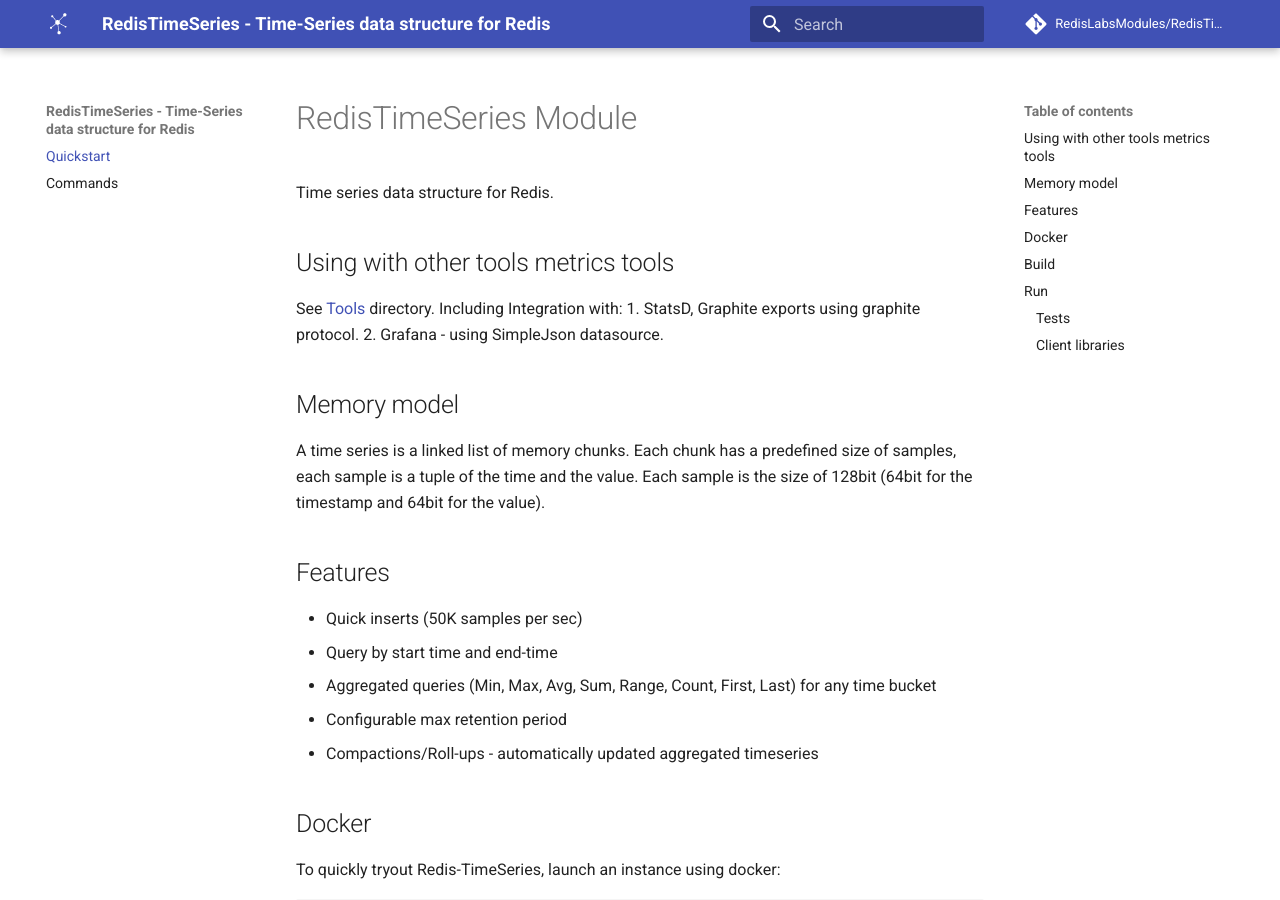
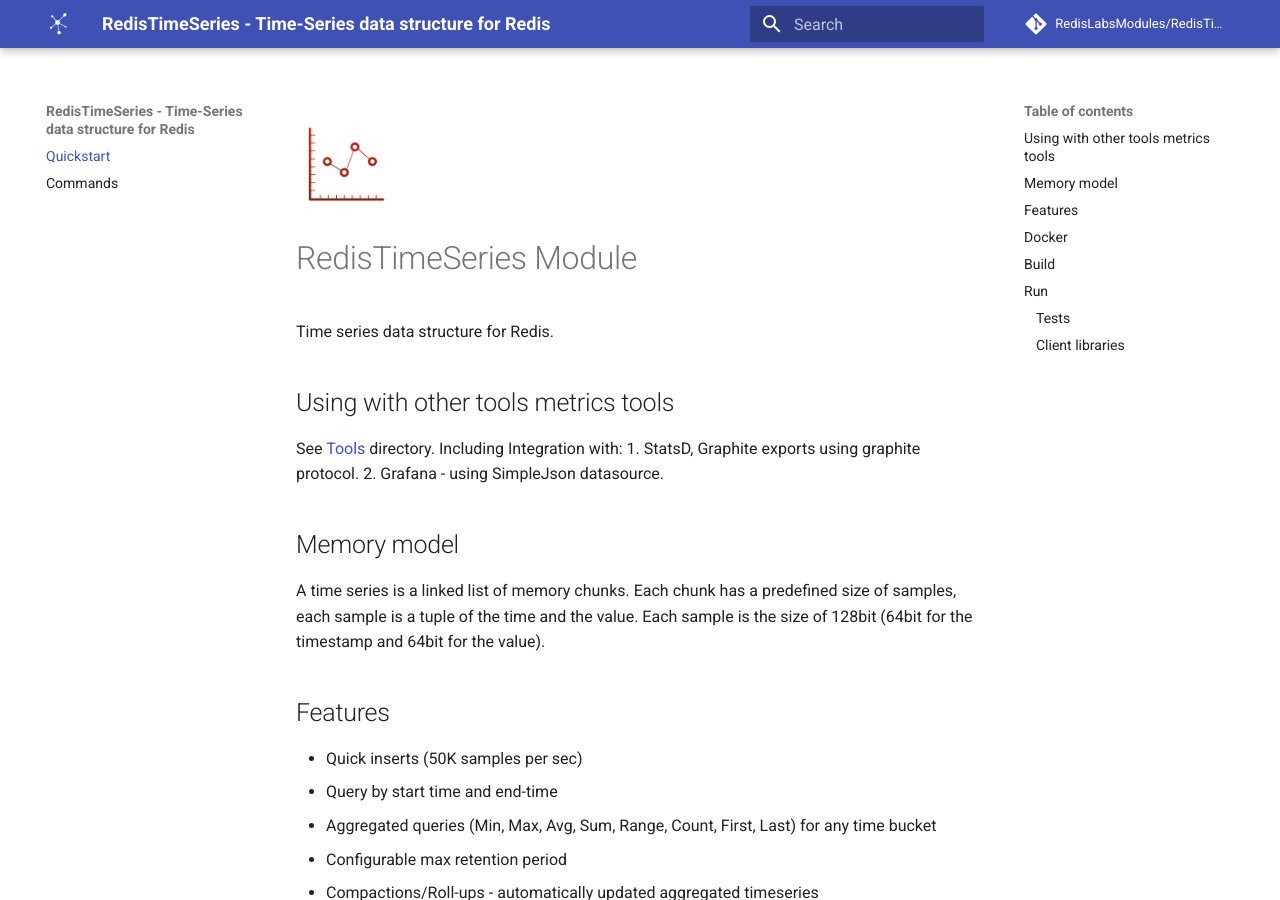
Before and after one commit to RedisTimeSeries/RedisTimeSeries, an MkDocs documentation site: the page built from docs/index.md, in a window 1280 px wide and 900 px high. Built offline with MkDocs 1.6.1 and Material for MkDocs 9.7.7, drawn with Linux system fonts in a browser that asks for light colours; comment, search, counter and statistics services are not loaded; old or Windows-style settings are respelled for this version of MkDocs.

Commit message:
add logo

```diff
--- a/docs/index.md
+++ b/docs/index.md
@@ -1,3 +1,5 @@
+<img src="images/logo.png" alt="logo" width="100"/>
+
 # RedisTimeSeries Module
 Time series data structure for Redis.
 
```
